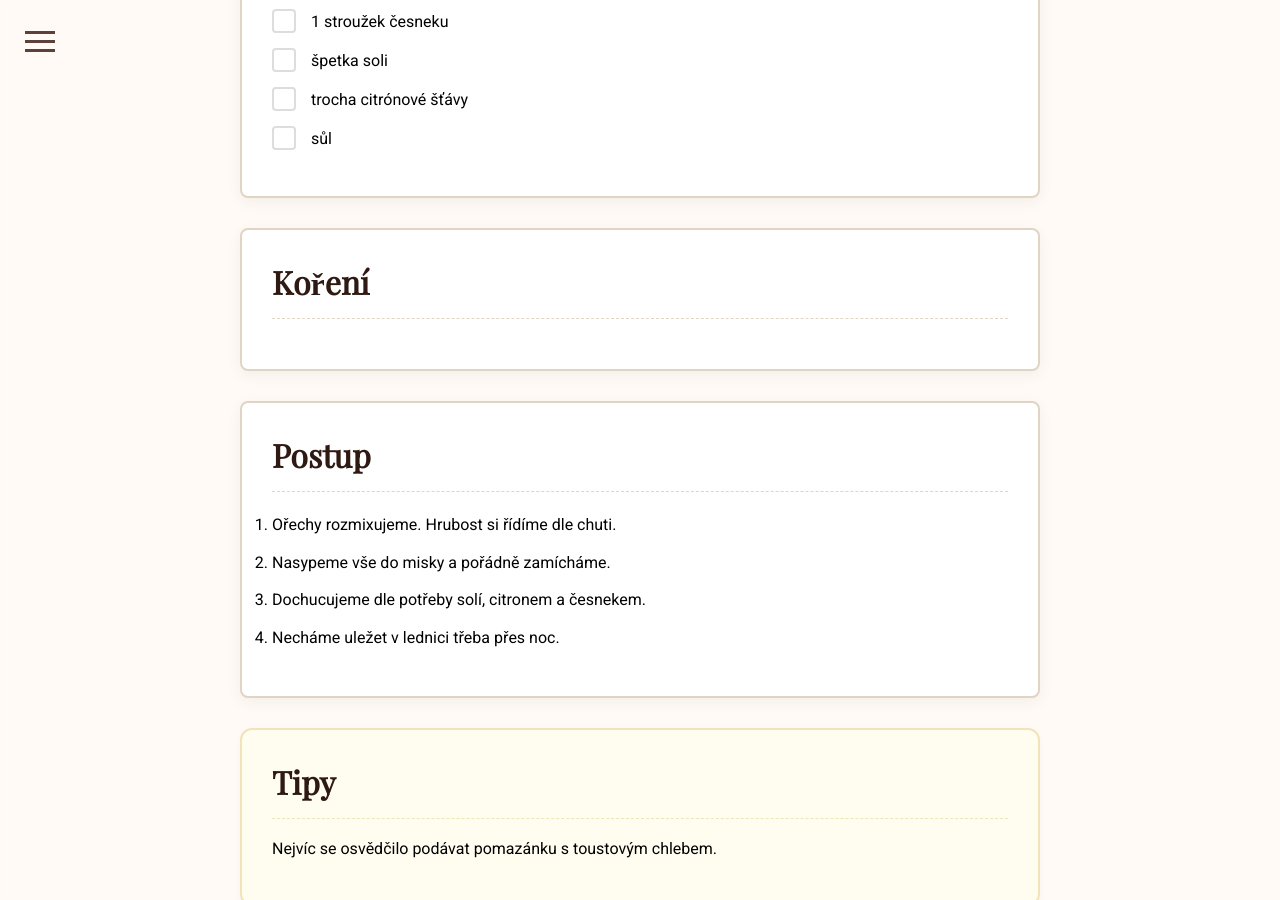
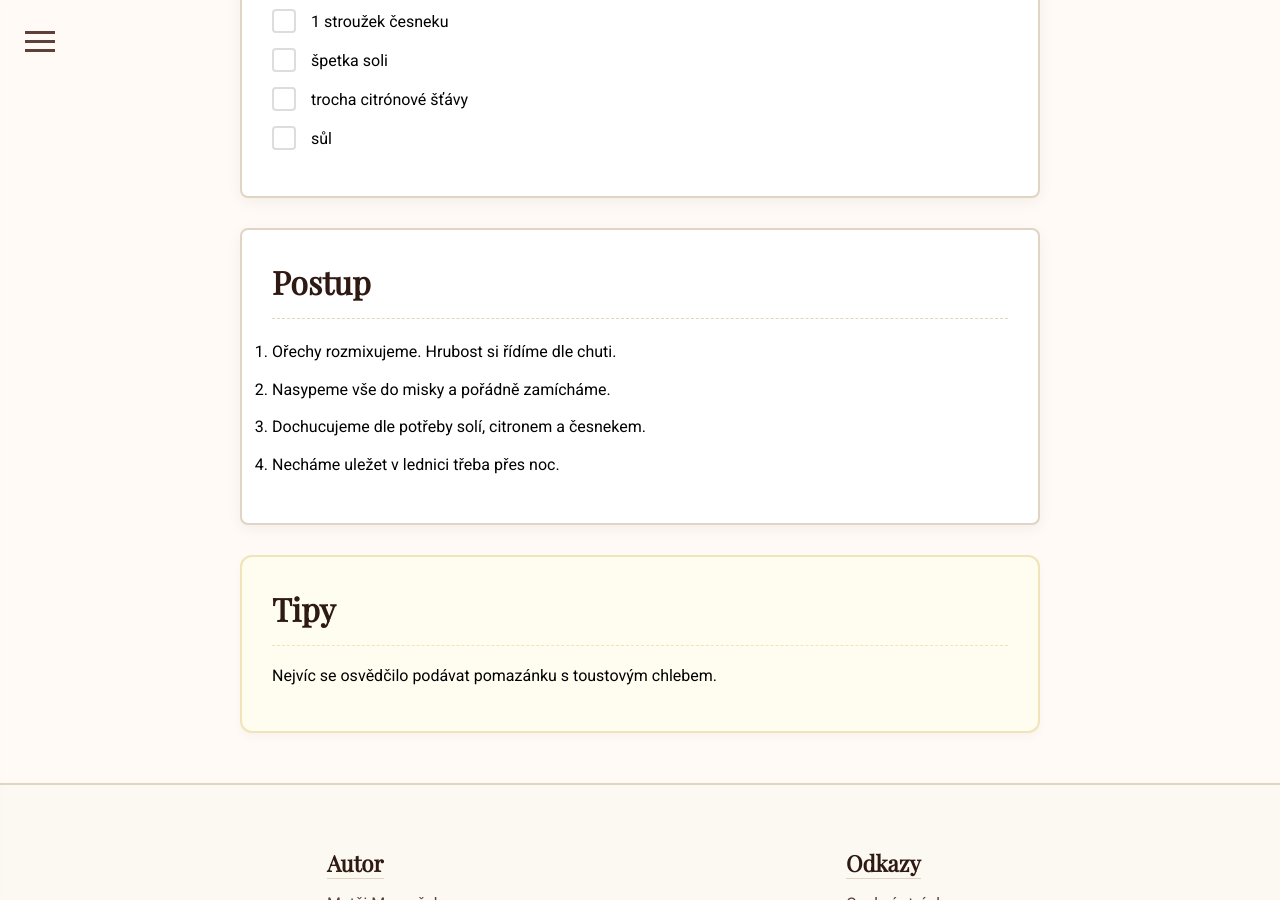
Before and after one commit to M4thys02/Cookbook, a Jekyll site: the page built from _recipes/spreads/orechova.md, in a window 1280 px wide and 900 px high, scrolled down 496 px. Built offline with Jekyll 4.4.1, drawn with Linux system fonts in a browser that asks for light colours; some web fonts are replaced.

Commit message:
fixed correct section reference

```diff
--- a/_layouts/desserts_layout.html
+++ b/_layouts/desserts_layout.html
@@ -46,7 +46,7 @@
                 </ul>
         </div>
 
-        {% if page.tips %}
+        {% if page.spices %}
         <div class="spices">
             <h2>Koření</h2>
                 <ul>
--- a/_layouts/sauces_layout.html
+++ b/_layouts/sauces_layout.html
@@ -46,7 +46,7 @@
                 </ul>
         </div>
 
-        {% if page.tips %}
+        {% if page.spices %}
         <div class="spices">
             <h2>Koření</h2>
                 <ul>
--- a/_layouts/spreads_layout.html
+++ b/_layouts/spreads_layout.html
@@ -46,7 +46,7 @@
                 </ul>
         </div>
 
-        {% if page.tips %}
+        {% if page.spices %}
         <div class="spices">
             <h2>Koření</h2>
                 <ul>
```
